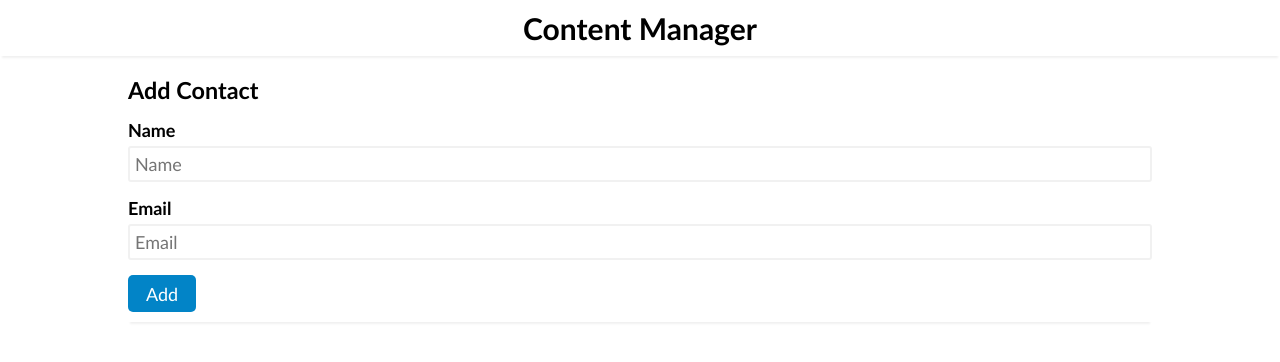
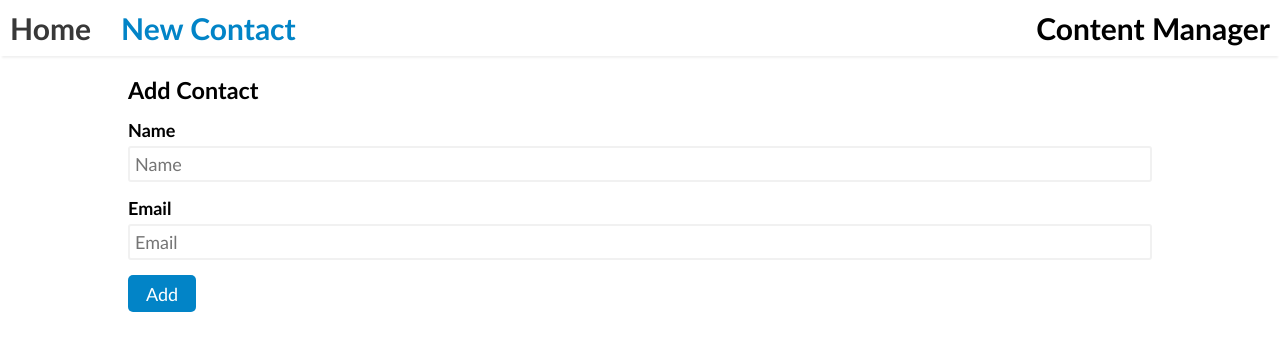
Before and after one commit to Soheiljafarnejad/ContactList-App, a React (Create React App) app: page /new-contact in a window 1280 px wide. Shown: the top 362 px of the page. Built offline with nearby package versions, Linux system fonts and the light colour scheme; the HTML template or start-up script is replaced by a standard one.

Commit message:
add navigation

```diff
--- a/src/App.css
+++ b/src/App.css
@@ -1,8 +1,4 @@
-.main {
+.container {
   width: 80%;
-  margin: auto;
+  margin: 2rem auto;
 }
-
-.container {
-  margin-top: 2rem;
-}
--- a/src/Components/ContactList/ContactList.js
+++ b/src/Components/ContactList/ContactList.js
@@ -1,5 +1,5 @@
 import Contact from "../Contact/Contact";
-
+import style from "./ContactList.module.css";
 const ContactList = ({ contact, onDelete }) => {
   if (contact.length === 0) {
     return (
@@ -9,7 +9,8 @@ const ContactList = ({ contact, onDelete }) => {
     );
   }
   return (
-    <section>
+    <section className={`container ${style.contactList}`}>
+      <h2>Contact List</h2>
       {contact.map((item) => {
         return (
           <Contact
--- /dev/null
+++ b/src/Components/ContactList/ContactList.module.css
@@ -0,0 +1,5 @@
+.contactList h2 {
+  text-align: center;
+  box-shadow: 0 4px 2px -2px rgb(241, 241, 241);
+  padding-bottom: 1.5rem;
+}
--- a/src/Components/FormContact/FormContact.js
+++ b/src/Components/FormContact/FormContact.js
@@ -1,8 +1,9 @@
 import { useState } from "react";
+import { useNavigate } from "react-router-dom";
 import style from "./FormContact.module.css";
 const FormContact = ({ addContactHandler }) => {
   const [value, setValue] = useState({ name: "", email: "", id: null });
-
+  const history = useNavigate();
   const changeHandler = (e) => {
     setValue({ ...value, [e.target.id]: e.target.value, id: Date.now() });
   };
@@ -16,6 +17,7 @@ const FormContact = ({ addContactHandler }) => {
 
     addContactHandler(value);
     setValue({ name: "", email: "" });
+    history("/");
   };
   return (
     <section className="container">
--- a/src/Components/FormContact/FormContact.module.css
+++ b/src/Components/FormContact/FormContact.module.css
@@ -1,7 +1,6 @@
 .form {
   display: flex;
   flex-direction: column;
-  box-shadow: 0 4px 2px -2px rgb(241, 241, 241);
   padding-bottom: 1rem;
 }
 
--- a/src/Components/Header/HeaderCom.js
+++ b/src/Components/Header/HeaderCom.js
@@ -1,7 +1,9 @@
+import Navigation from "../Navigation/Navigation";
 import style from "./HeaderCom.module.css";
 const HeaderCom = () => {
   return (
     <header className={style.header}>
+      <Navigation />
       <h2>Content Manager</h2>
     </header>
   );
--- a/src/Components/Header/HeaderCom.module.css
+++ b/src/Components/Header/HeaderCom.module.css
@@ -1,5 +1,7 @@
 .header {
-  text-align: center;
+  display: flex;
+  align-items: center;
+  justify-content: space-between;
   padding: 1rem;
   box-shadow: 0 4px 2px -2px rgb(241, 241, 241);
 }
--- /dev/null
+++ b/src/Components/Navigation/Navigation.js
@@ -0,0 +1,29 @@
+import style from "./Navigation.module.css";
+import { NavLink } from "react-router-dom";
+const Navigation = () => {
+  const items = [
+    { to: "/", title: "Home" },
+    { to: "/new-contact", title: "New Contact" },
+  ];
+
+  return (
+    <nav className={style.navigation}>
+      <ul>
+        {items.map((item) => {
+          return (
+            <li key={item.to}>
+              <NavLink
+                className={(e) => `${e.isActive ? `${style.activeLink}` : ""}`}
+                to={item.to}
+              >
+                {item.title}
+              </NavLink>
+            </li>
+          );
+        })}
+      </ul>
+    </nav>
+  );
+};
+
+export default Navigation;
--- /dev/null
+++ b/src/Components/Navigation/Navigation.module.css
@@ -0,0 +1,20 @@
+.navigation ul {
+  width: 100%;
+  display: flex;
+  align-items: center;
+  font-size: 3rem;
+  font-weight: 700;
+}
+
+.navigation ul li:not(:last-child) {
+  margin-right: 3rem;
+}
+
+.navigation a {
+  color: rgb(56, 56, 56);
+  text-decoration: none;
+}
+
+.activeLink {
+  color: #0284c7 !important;
+}
```
